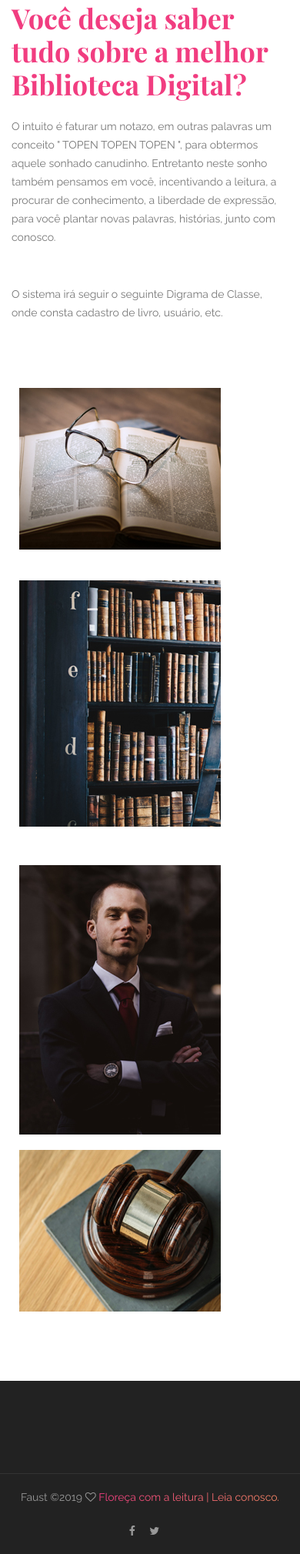
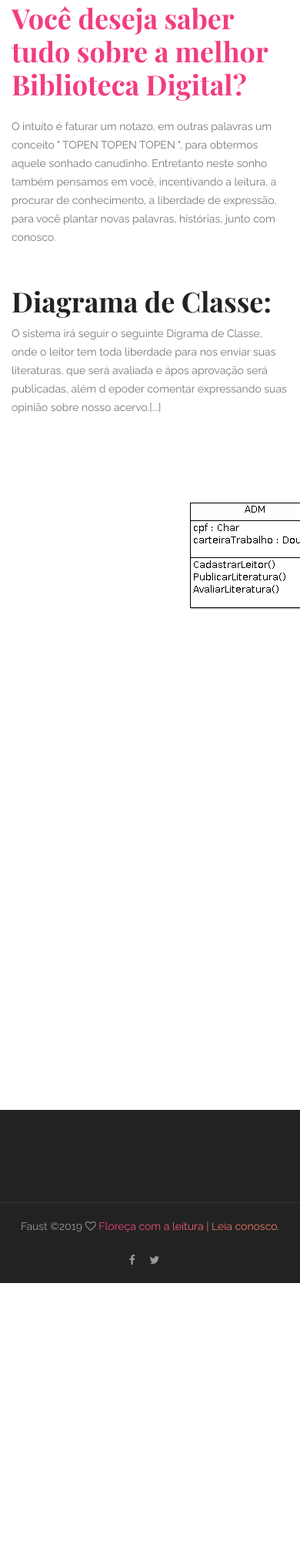
Before and after one commit to dianna15faust/tictac, a Django app: page /sobre/ in a window 390 px wide; the page is wider, and only the part inside the window is pictured. Shown: the part 432-2451 px from the top of that part at 77% size. After the commit the page ends 2099 px from the top of that part, so only its background shows below. Run offline with Django 3.2, Linux system fonts and the light colour scheme; some libraries are stand-ins or nearby versions.

Commit message:
ENTREGUE ASSIM

```diff
--- a/Django/adocao/templates/base.html
+++ b/Django/adocao/templates/base.html
@@ -38,8 +38,8 @@
 				<!-- Collect the nav links, forms, and other content for toggling -->
 				<div class="collapse navbar-collapse offset" id="navbarSupportedContent">
 					<ul class="nav navbar-nav menu_nav ml-auto">
-						<li class="nav-item active"><a class="nav-link" href="base">Home</a></li>
-						<li class="nav-item"><a class="nav-link" href="cadastro">Cadastro</a></li>
+						<li class="nav-item active"><a class="nav-link" href="">Home</a></li>
+						<li class="nav-item"><a class="nav-link" href="{ % url 'cadastro' %}">Cadastro</a></li>
 						<li class="nav-item submenu dropdown">
 							<a href="#" class="nav-link dropdown-toggle" data-toggle="dropdown" role="button" aria-haspopup="true"
 							 aria-expanded="false">Informações</a>
--- a/Django/adocao/templates/sobre.html
+++ b/Django/adocao/templates/sobre.html
@@ -1,5 +1,6 @@
 {% extends 'base.html' %}
 {% load static %}
+
 {% block header %}
 {{ block.super }}
 
@@ -17,32 +18,21 @@
                 Entretanto neste sonho também pensamos em você, incentivando a leitura, a procurar de conhecimento, a liberdade de expressão,
                 para você plantar novas palavras, histórias, junto com conosco. </p>
 						</div>
-						<div class="author-lacture">
-							<p>O sistema irá seguir o seguinte Digrama de Classe, onde consta cadastro de livro, usuário, etc.</p>
+						</div>
 
-						</div>
+						<h1 class="df-color">Diagrama de Classe: </h1>
+						<p>O sistema irá seguir o seguinte Digrama de Classe, onde o leitor tem toda liberdade para nos enviar suas literaturas,
+							que será avaliada e ápos aprovação será publicadas, além d epoder comentar expressando suas opinião sobre nosso acervo.[...]
+							 <img  src="{% static 'img/diagrama.png'%}" alt="">
+
+						</p>
+
 					</div>
 				</div>
-				<div class="col-lg-6">
-					<div class="service-2-right">
-						<div class="row">
-							<div class="col-lg-6 col-md-6 col-sm-6">
-								<div class="left-image">
-										<div class="s-img"><img class="img-fluid" src="{% static 'img/service/service4.jpg'%}" alt=""></div>
-										<div class="s-img"><img class="img-fluid" src="{% static 'img/service/service5.jpg'%}" alt=""></div>
-								</div>
-							</div>
-							<div class="col-lg-6 col-md-6 col-sm-6">
-								<div class="right-image">
-									<div class="s-img"><img class="img-fluid" src="img/service/service6.jpg" alt=""></div>
-									<div class="s-img"><img class="img-fluid" src="img/service/service7.jpg" alt=""></div>
-								</div>
-							</div>
-						</div>
-					</div>
-				</div>
+
 			</div>
 		</div>
 	</section>
 
+
 {% endblock %}
```
Also changed, not shown: Django/adocao/templates/curriculo.html (+7 -9 lines), Django/static/img/diagrama.png (added).
